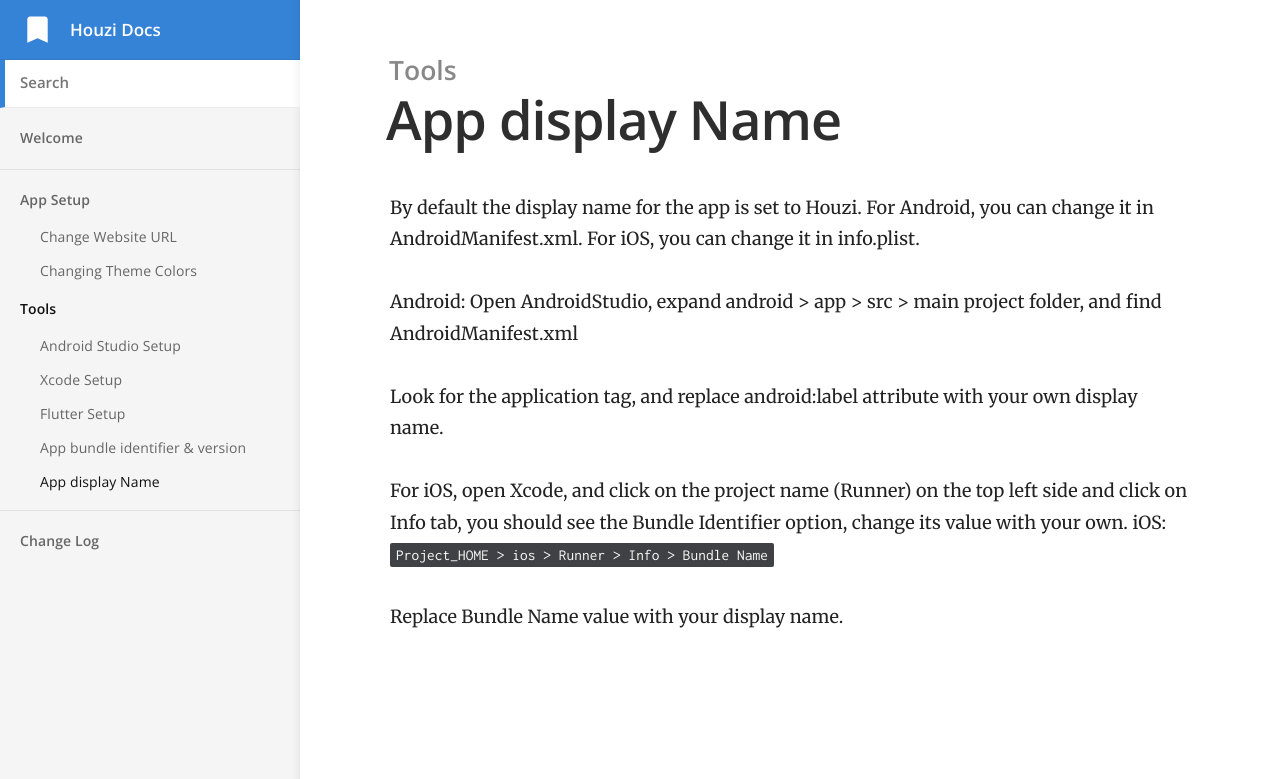
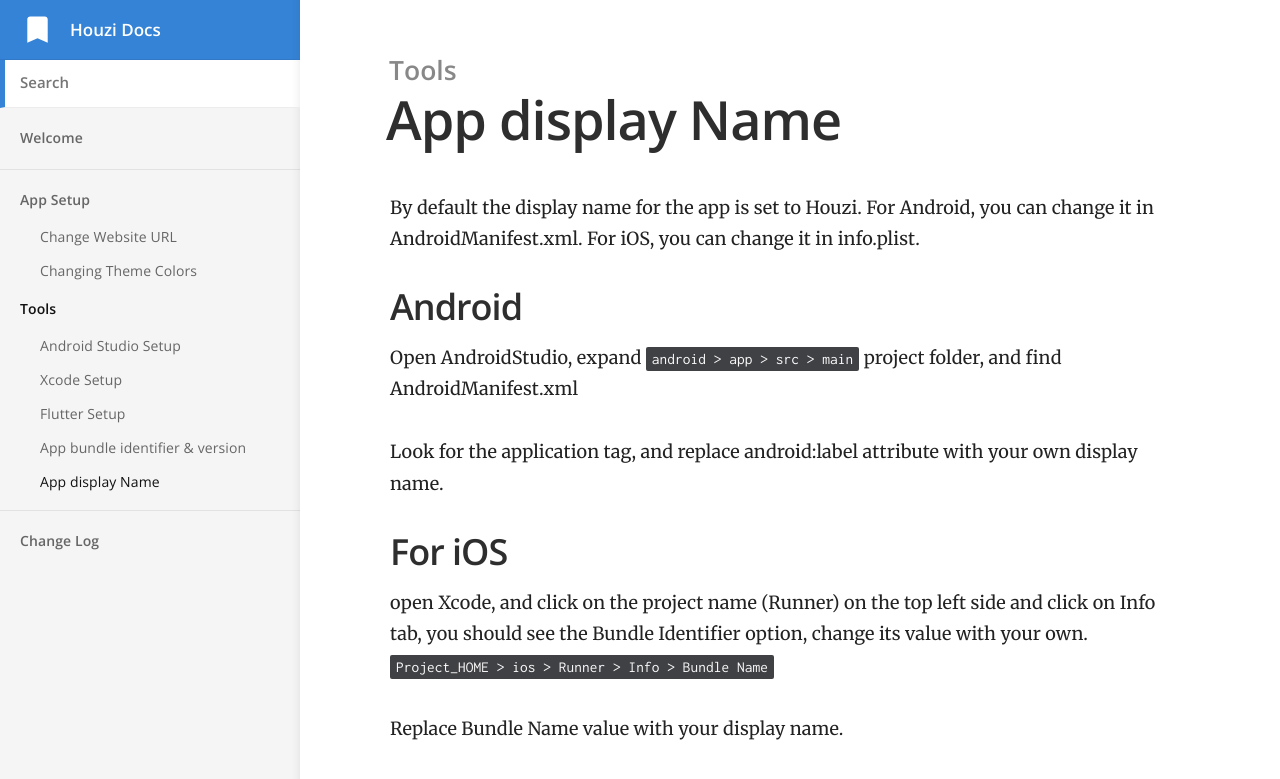
Before and after one commit to booleanbites/houzi-doc, a Jekyll site: the page built from _docs/tools/app_display_name.md, in a window 1280 px wide. Shown: the top 779 px of the page. Built offline with Jekyll 4.4.1, drawn with Linux system fonts in a browser that asks for light colours; part of the change alters nothing that is shown.

Commit message:
Modification in app_display_name

```diff
--- a/_docs/tools/app_display_name.md
+++ b/_docs/tools/app_display_name.md
@@ -6,14 +6,16 @@ order: 5
 
 By default the display name for the app is set to Houzi. For Android, you can change it in AndroidManifest.xml. For iOS, you can change it in info.plist.
 
-Android: Open AndroidStudio, expand android > app > src > main project folder,  and find  AndroidManifest.xml
+## Android
+
+Open AndroidStudio, expand `android > app > src > main` project folder,  and find  AndroidManifest.xml
 
 Look for the application tag, and replace android:label attribute with your own display name.
 
 
-For iOS, open Xcode, and click on the project name (Runner) on the top left side and click on Info tab, you should see the Bundle Identifier option, change its value with your own.
-iOS: `Project_HOME > ios > Runner > Info > Bundle Name`
+## For iOS
 
+open Xcode, and click on the project name (Runner) on the top left side and click on Info tab, you should see the Bundle Identifier option, change its value with your own. `Project_HOME > ios > Runner > Info > Bundle Name`
 
 
 Replace Bundle Name value with your display name.
```
